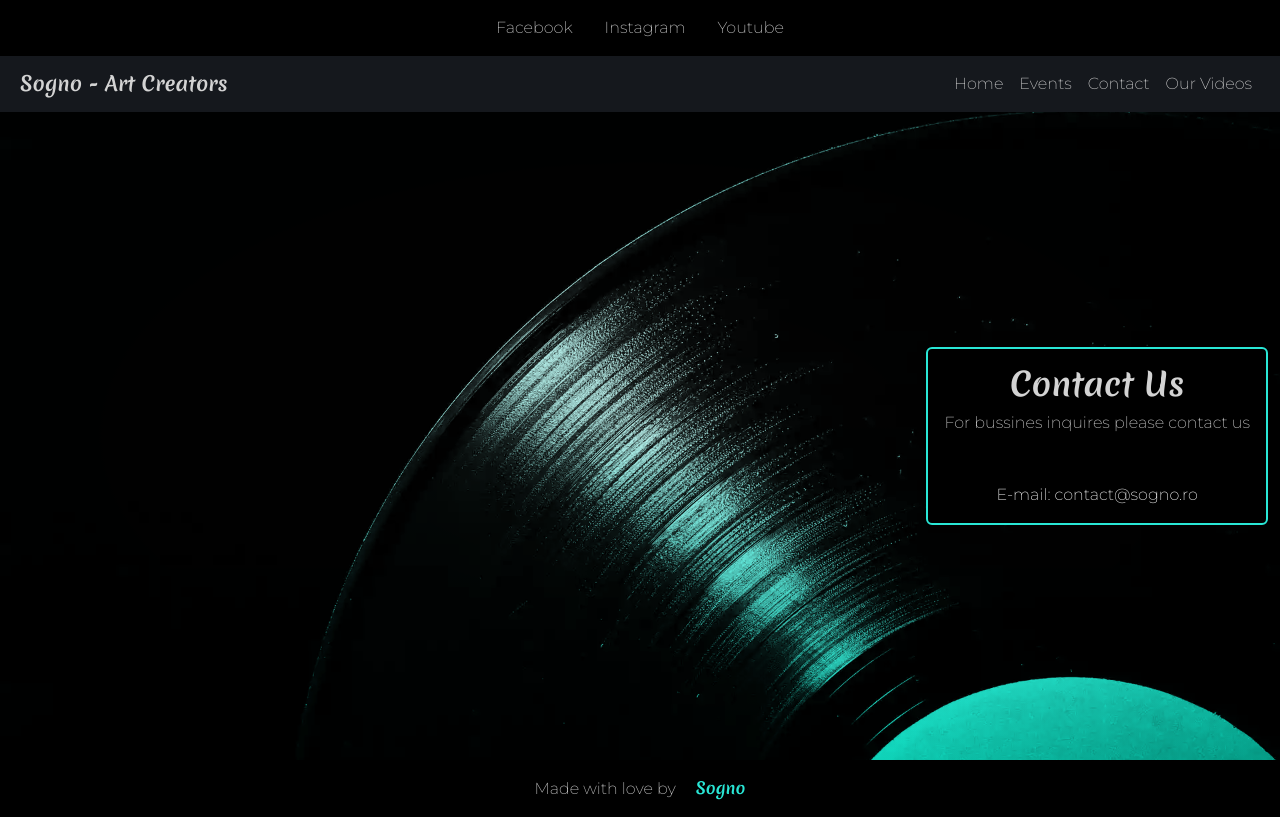
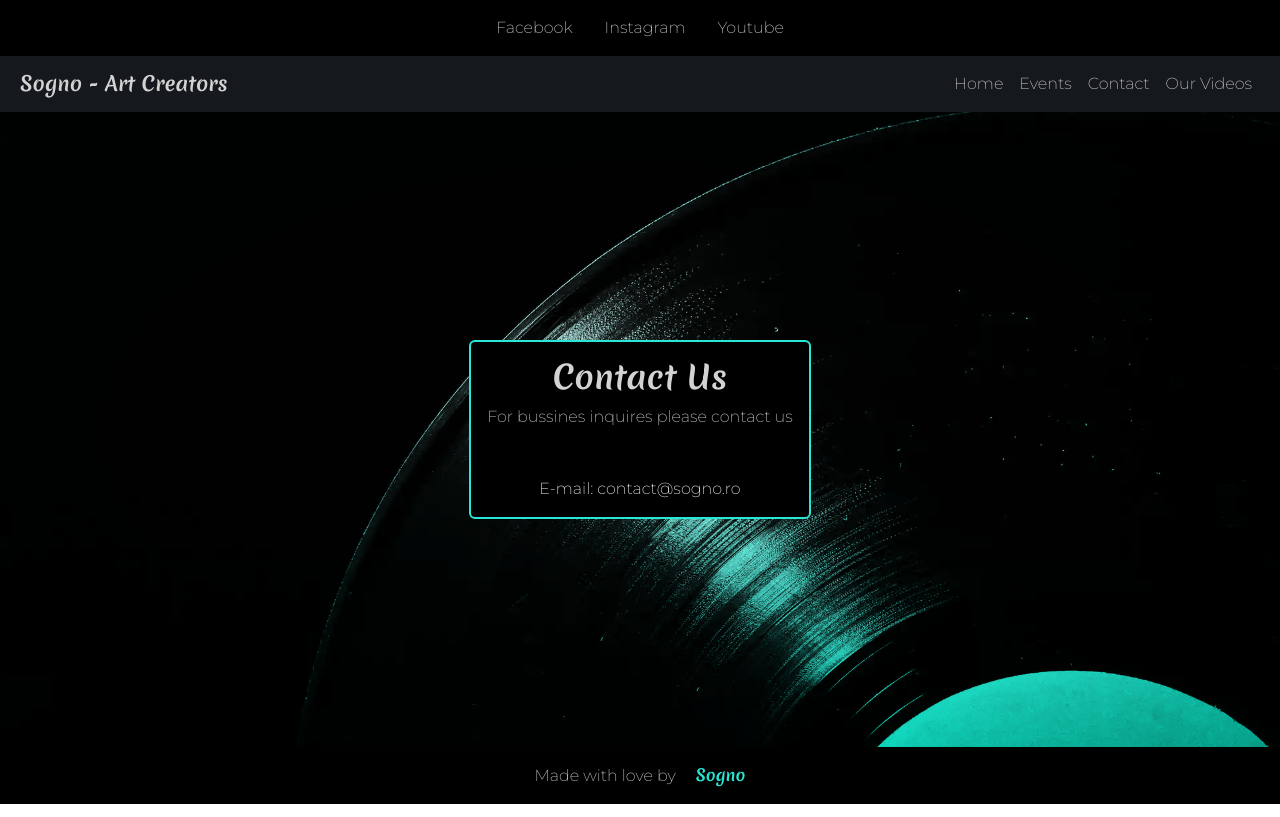
Before and after one commit to silviu-cpu/sogno-upgrade, a Next.js app: page /contact in a window 1280 px wide. Built offline with nearby package versions, Linux system fonts and the light colour scheme.

Commit message:
Fixed homepage bugged

```diff
--- a/pages/contact/index.js
+++ b/pages/contact/index.js
@@ -7,7 +7,7 @@ export default function Contact() {
     return (
         <div>
             <Navbar />
-            <div class="container-fluid background center">
+            <div class="container-fluid background center2">
                 <div class="card">
                     <div class="card-body text-center">
                         <h2 class="merienda text-color">Contact Us</h2>
--- a/pages/events/index.js
+++ b/pages/events/index.js
@@ -24,9 +24,10 @@ export default function Events() {
                             <p>{item.descriere}</p>
                             <a href={item.link} target="_blank" className='btn btn-danger spatiu' rel="noreferrer"> View the event </a>
                             <h2> Subscribe below for our next events </h2>
+
                             <div className='form__group field'>
-                            <input type='email' placeholder='Enter your email' class="form__field"></input>
-                            <label className='form__label'> Email </label>
+                                <input type='email' placeholder='Enter your email' class="form__field"></input>
+                                <label className='form__label'> Email </label>
                             </div>
 
                         </Carousel.Caption>
--- a/pages/index.tsx
+++ b/pages/index.tsx
@@ -14,13 +14,13 @@ export default function Home() {
       < Navbar />
       <div className="d-flex justify-content-start align-items-center background text-color ml-20">
         <div className="container">
-            <div className="row">
-                <div className="col-sm-4">
+            <div className="row col-sm-12 col-lg-12 col-xxl-12">
+                <div className="col-sm-4 col-lg-6 col-xxl-5">
                     <p className="text-color-gray montserrat">Welcome to</p>
                     <h1 className="text-color merienda">Sogno</h1>
                     <p className="text-color-white montserrat effect">Sogno was created to give you a remarkable experience in different unique locations all over the world, where dreams are born and time is never planned.</p>
                 </div>
-                <div className="col-sm-8 center">
+                <div className="col-sm-8 col-lg-6 col-xxl-7 center">
                     <Image className="logo" src="/logo.webp" alt="Logo" width={200} height={200} />
                 </div>
             </div>
--- a/styles/contact.scss
+++ b/styles/contact.scss
@@ -15,7 +15,7 @@
     background-color: black;
 }
 
-.center{
+.center2 {
     display:flex;
     justify-content: center;
     align-items: center;
--- a/styles/events.scss
+++ b/styles/events.scss
@@ -7,13 +7,6 @@
 
 .montserrat{
     font-family: 'Montserrat', sans-serif;
-}
-.center{
-    height: auto;
-    width: 100%;
-    display: flex;
-    justify-content: center;
-    align-items: center;
 }
 
 .background-black{
@@ -39,21 +32,7 @@
     }
 }
 
-@media screen and (min-width: 1400px) {
-    .center {
-        height: calc(100vh - 152px);
-    }
-  }
-  @media screen and (min-width: 1600px) {
-    .center {
-        height: calc(100vh - 152px);
-    }
-  }
-  @media screen and (min-width: 1900px) {
-    .center {
-        height: calc(100vh - 152px);
-    }
-  }
+
 
   //styling carousel
   .itemP {
@@ -102,11 +81,14 @@ $primary: #fff;
 $secondary: rgba(41, 231, 214, 1);
 $white: #fff;
 $gray: #9b9b9b;
+
 .form__group {
   position: relative;
   padding: 15px 0 0;
   margin-top: 10px;
   width: 50%;
+  left: 50%;
+  transform: translateX(-50%);
 }
 
 .form__field {
--- a/styles/home.scss
+++ b/styles/home.scss
@@ -101,7 +101,7 @@
 
 .background{
     width: 100%;
-    height: calc(100vh - 152px);
+    height: calc(100vh - 165px);
     background:linear-gradient(
         180deg
         ,transparent 27%,rgba(41, 231, 214, 1)),radial-gradient(farthest-corner,transparent 0,rgba(41, 231, 214, 1) 100%),url('/background.webp') no-repeat;
@@ -152,4 +152,8 @@
     .center {
       justify-content: center;
     }
-  }
+
+    .background {
+        height: calc(100vh - 175px);
+    }
+}
```
